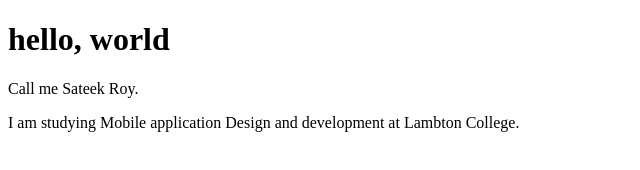
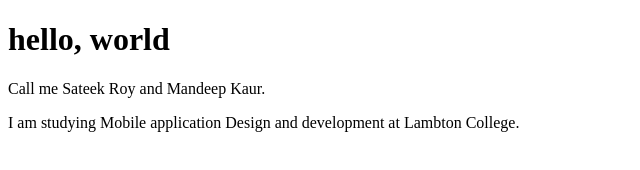
Before and after one commit to Mandeep9952/website, a plain HTML site: page index.html in a window 1280 px wide. Shown: the whole page, without its empty margins (0-640 px from the left). Drawn offline with Linux system fonts and the light colour scheme.

Commit message:
Update index.html

```diff
--- a/index.html
+++ b/index.html
@@ -6,7 +6,7 @@
   </head>
   <body>
     <h1>hello, world</h1>
-    <p>Call me Sateek Roy.</p>
+    <p>Call me Sateek Roy and Mandeep Kaur.</p>
     <p>I am studying Mobile application Design and development at Lambton College.</p>
   </body>
 </html>
```
